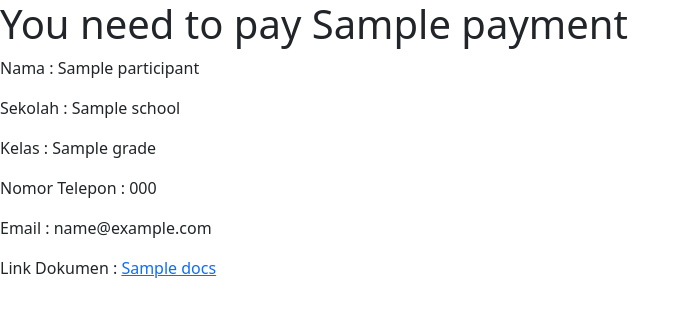
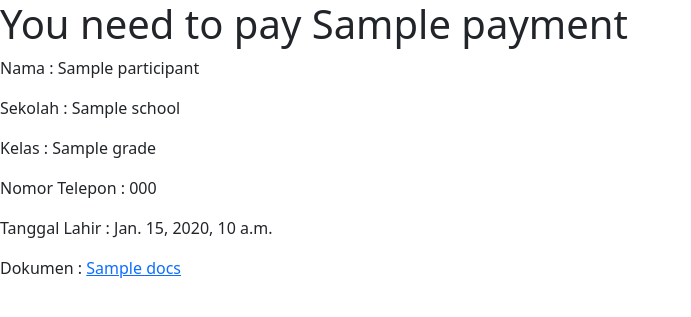
Before and after one commit to MetalPower26/django-clone, a Django app: template regis/templates/regis/participant_archive.html in a window 1280 px wide. Shown: the top 317 px of the page, without its empty margins (0-691 px from the left). Run offline with Django 4.2, Linux system fonts and the light colour scheme; the template is opened without the code that fills it: most values are stand-ins (such as "Sample title", 1, 10 or a date in 2020); some libraries are stand-ins or nearby versions.

Commit message:
Update participant_archive.html
New archive

```diff
--- a/regis/templates/regis/participant_archive.html
+++ b/regis/templates/regis/participant_archive.html
@@ -14,8 +14,8 @@
 	<p> Sekolah : {{ participant.school }} </p>
 	<p> Kelas : {{ participant.grade }} </p>
 	<p> Nomor Telepon : {{ participant.phone }} </p>
-	<p> Email : {{ participant.email }} </p>
-	<p> Link Dokumen : <a href="{{ participant.docs }}" target="_blank"> {{ participant.docs }} </p>
+	<p> Tanggal Lahir : {{ participant.birthday }} </p>
+	<p> Dokumen : <a href="{{ participant.docs.url }}" target="_blank"> {{ participant.docs }} </p>
 
 </body>
 </html>
```
